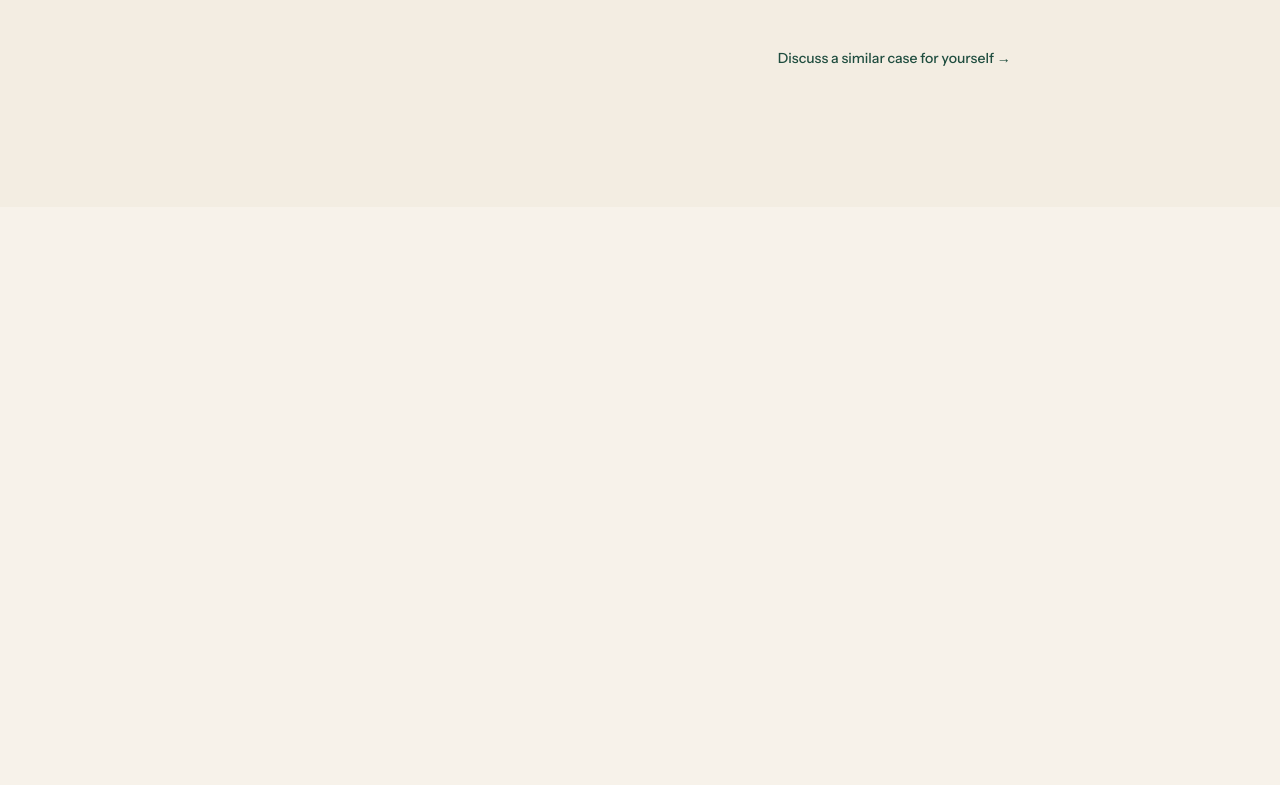
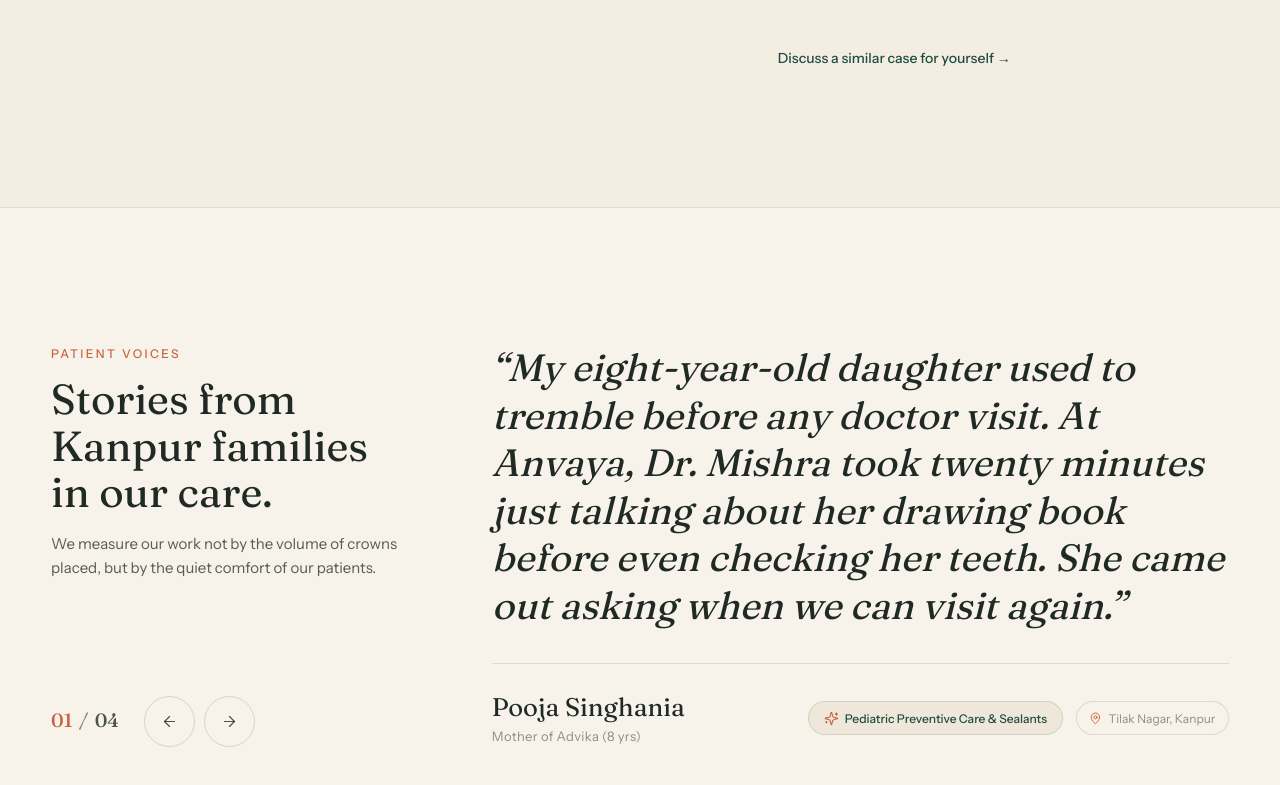
Before and after one commit to arivraHQ/anvaya-dental-studio, a Next.js app: page / in a window 1280 px wide. Shown: the part 6575-7360 px from the top of the page. Before the commit the page ends 6782 px from the top, so only its background shows below. Built offline with nearby package versions, Linux system fonts and the light colour scheme.

Commit message:
feat: testimonials section

```diff
--- a/app/page.tsx
+++ b/app/page.tsx
@@ -5,6 +5,7 @@ import { Services } from "@/components/Services";
 import { Doctor } from "@/components/Doctor";
 import { FirstVisit } from "@/components/FirstVisit";
 import { Results } from "@/components/Results";
+import { Testimonials } from "@/components/Testimonials";
 
 export default function Home() {
   return (
@@ -16,6 +17,7 @@ export default function Home() {
       <Doctor />
       <FirstVisit />
       <Results />
+      <Testimonials />
     </main>
   );
 }
--- /dev/null
+++ b/components/Testimonials.tsx
@@ -0,0 +1,119 @@
+"use client";
+
+import { useState } from "react";
+import { motion, AnimatePresence } from "framer-motion";
+import { siteContent } from "@/content/site";
+import { ArrowLeft, ArrowRight, MapPin, Sparkles } from "lucide-react";
+
+export function Testimonials() {
+  const [currentIndex, setCurrentIndex] = useState(0);
+  const items = siteContent.testimonials;
+  const current = items[currentIndex];
+
+  const handlePrev = () => {
+    setCurrentIndex((prev) => (prev === 0 ? items.length - 1 : prev - 1));
+  };
+
+  const handleNext = () => {
+    setCurrentIndex((prev) => (prev === items.length - 1 ? 0 : prev + 1));
+  };
+
+  return (
+    <section
+      id="testimonials"
+      className="py-20 lg:py-32 bg-bg border-t border-[rgba(31,42,36,0.12)] relative overflow-hidden"
+    >
+      <div className="max-w-7xl mx-auto px-6 sm:px-8 lg:px-12">
+        <div className="grid grid-cols-1 lg:grid-cols-12 gap-12 lg:gap-16 items-start">
+
+          {/* Left Column: Heading, Counter & Navigation (Cols 1-4) */}
+          <div className="lg:col-span-4 flex flex-col justify-between h-full space-y-8">
+            <div>
+              <span className="text-[12px] font-medium tracking-[0.2em] uppercase text-accent block mb-3">
+                Patient Voices
+              </span>
+              <h2 className="font-serif text-[34px] sm:text-[42px] leading-[1.1] text-text font-normal">
+                Stories from Kanpur families in our care.
+              </h2>
+              <p className="text-[15px] text-text/75 mt-4 max-w-sm leading-relaxed">
+                We measure our work not by the volume of crowns placed, but by the quiet comfort of our patients.
+              </p>
+            </div>
+
+            {/* Counter + Prev / Next Controls */}
+            <div className="pt-4 flex items-center gap-6">
+              <div className="font-serif text-lg text-text/80 font-medium">
+                <span className="text-accent">0{currentIndex + 1}</span>
+                <span className="text-muted mx-1.5">/</span>
+                <span>0{items.length}</span>
+              </div>
+
+              <div className="flex items-center gap-2">
+                <button
+                  type="button"
+                  onClick={handlePrev}
+                  className="w-12 h-12 rounded-pill border border-[rgba(31,42,36,0.15)] flex items-center justify-center hover:bg-surface hover:border-primary text-text transition-colors duration-200 focus:outline-none focus-visible:ring-1 focus-visible:ring-primary"
+                  aria-label="Previous testimonial"
+                >
+                  <ArrowLeft className="w-4 h-4 text-text/80" strokeWidth={1.75} />
+                </button>
+                <button
+                  type="button"
+                  onClick={handleNext}
+                  className="w-12 h-12 rounded-pill border border-[rgba(31,42,36,0.15)] flex items-center justify-center hover:bg-surface hover:border-primary text-text transition-colors duration-200 focus:outline-none focus-visible:ring-1 focus-visible:ring-primary"
+                  aria-label="Next testimonial"
+                >
+                  <ArrowRight className="w-4 h-4 text-text/80" strokeWidth={1.75} />
+                </button>
+              </div>
+            </div>
+          </div>
+
+          {/* Right Column: One Large Serif Italic Quote (Cols 5-12) */}
+          <div className="lg:col-span-8 lg:pl-6 min-h-[320px] flex flex-col justify-center">
+            <AnimatePresence mode="wait">
+              <motion.div
+                key={currentIndex}
+                initial={{ opacity: 0, y: 16 }}
+                animate={{ opacity: 1, y: 0 }}
+                exit={{ opacity: 0, y: -16 }}
+                transition={{ duration: 0.45, ease: [0.22, 1, 0.36, 1] }}
+                className="space-y-8"
+              >
+                {/* Large Serif Italic Quote Text */}
+                <blockquote className="font-serif italic text-[24px] sm:text-[32px] lg:text-[38px] leading-[1.25] text-text font-normal">
+                  {current.quote}
+                </blockquote>
+
+                {/* Patient Details Attribution */}
+                <div className="pt-6 border-t border-[rgba(31,42,36,0.12)] flex flex-wrap items-center justify-between gap-4">
+                  <div>
+                    <h3 className="font-serif text-2xl text-text font-normal">
+                      {current.author}
+                    </h3>
+                    <p className="text-[13px] text-muted tracking-wide mt-0.5">
+                      {current.relation}
+                    </p>
+                  </div>
+
+                  <div className="flex flex-wrap items-center gap-3">
+                    <span className="inline-flex items-center gap-1.5 px-3.5 py-1.5 rounded-pill bg-surface border border-[rgba(31,42,36,0.12)] text-[12px] font-medium text-primary">
+                      <Sparkles className="w-3.5 h-3.5 text-accent" strokeWidth={1.75} />
+                      {current.treatment}
+                    </span>
+
+                    <span className="inline-flex items-center gap-1.5 px-3 py-1.5 rounded-pill bg-[#F7F2EA] border border-[rgba(31,42,36,0.12)] text-[12px] text-muted">
+                      <MapPin className="w-3 h-3 text-accent" strokeWidth={1.75} />
+                      {current.locality}
+                    </span>
+                  </div>
+                </div>
+              </motion.div>
+            </AnimatePresence>
+          </div>
+
+        </div>
+      </div>
+    </section>
+  );
+}
```
Also changed, not shown: screenshots/testimonials-desktop-1440.png (added), screenshots/testimonials-mobile-375.png (added).
